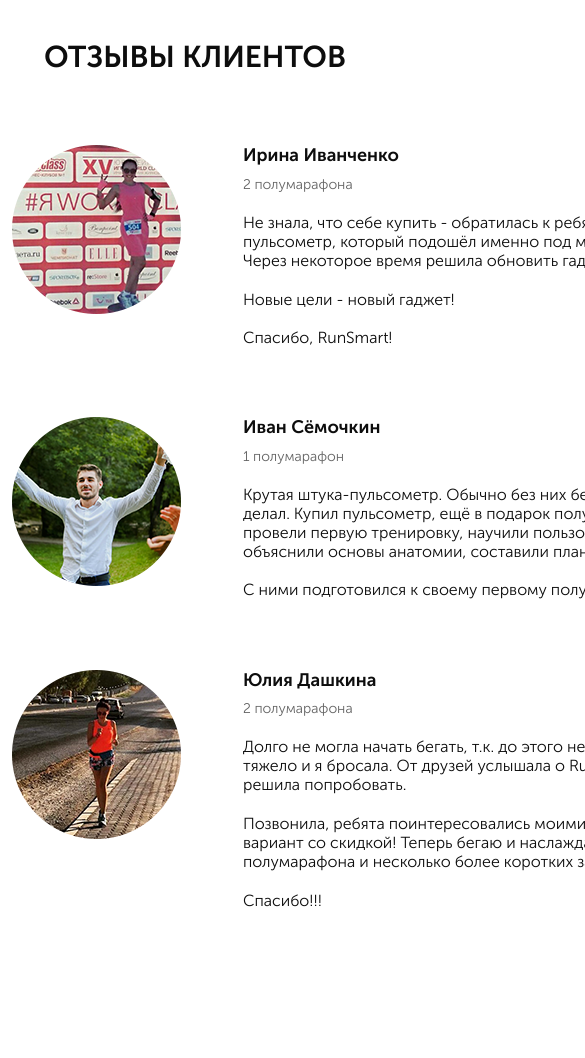
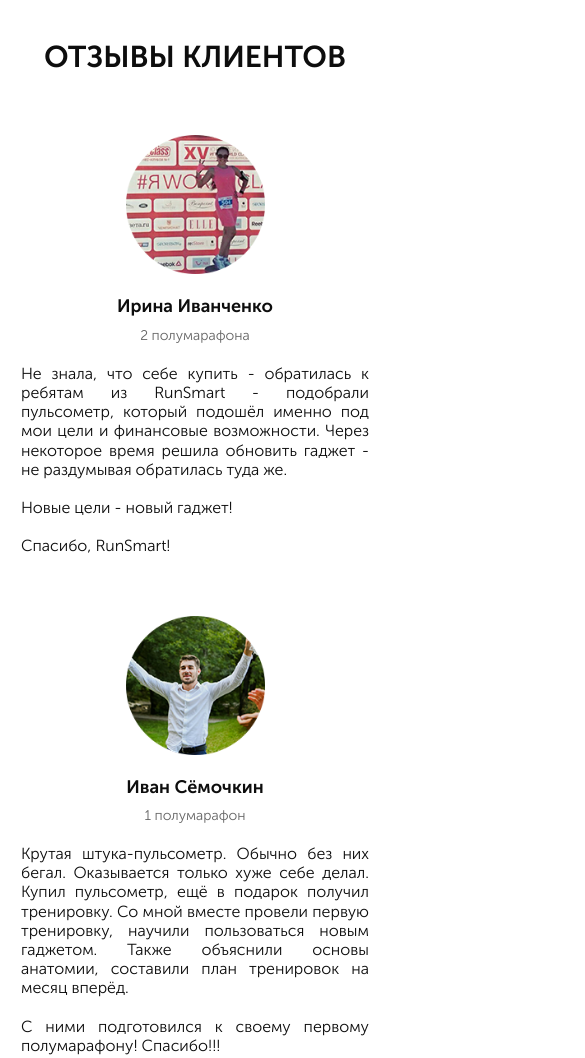
Before and after one commit to AlexFilimili/pulse, a website: page src/index.html in a window 390 px wide. Shown: the part 5640-6698 px from the top of the page, 585 px wide, since content can reach past the window. Before the commit the page ends 6621 px from the top, so only its background shows below. Drawn offline with nearby package versions, Linux system fonts and the light colour scheme.

Commit message:
block 6 mobile version is ready

```diff
--- a/src/sass/base/_media.scss
+++ b/src/sass/base/_media.scss
@@ -53,6 +53,19 @@
                 margin-bottom: 13px;
 
             }
+        }
+    }
+    .feedback {
+        &__content {
+            margin-top: 60px;
+            width: 90vw;
+            margin-left: 30px;
+        }
+        &__img {
+            height: 140px;
+        }
+        &__text {
+            margin-left: 40px;
         }
     }
 
@@ -157,8 +170,32 @@
                 font-size: 13px;
             }
         }
+    }
+    .feedback {
+        &__content {
+            flex-direction: column;
+            width: calc(90vw - 3px);
+            margin: 60px auto;
         }
-
+        &__img {
+            height: 139px;
+            width: 139px;
+            margin: auto;
+        }
+        &__text {
+            margin-left: 0;
+            &-author {
+                text-align: center;
+                margin-top: 22px;
+            }
+            &-achievements {
+                text-align: center;
+            }
+            &-experience {
+                text-align: justify;
+            }
+        }
+    }
 }
 @media ( max-width: 575px ){
     .header {
```
Also changed, not shown: src/css/style.min.css.
